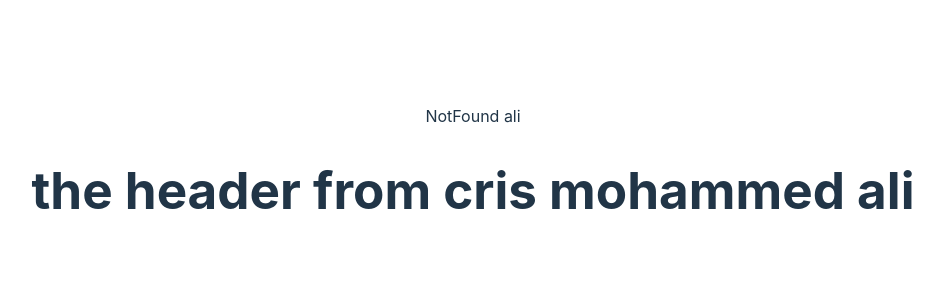
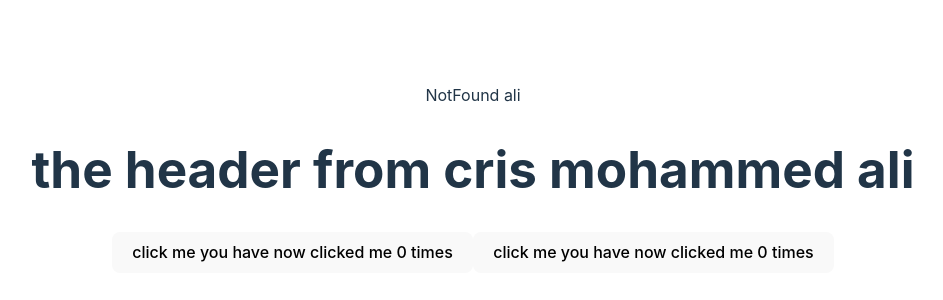
Before and after one commit to Mohammedali03/UserWebSite, a React (Vite) app in the folder react_app/: page /online in a window 1280 px wide. Shown: the part 222-522 px from the top of the page, without its empty margins (167-1110 px from the left). Built offline with nearby package versions, Linux system fonts and the light colour scheme.

Commit message:
this header is just for practising react features

```diff
--- a/react_app/src/Header.jsx
+++ b/react_app/src/Header.jsx
@@ -1,7 +1,46 @@
-import React from 'react'
+import React, { useState } from 'react'
 
 export default function Header() {
+  const [count,setCount]=useState(0)
+  function handleClick(){
+    alert('you clicked me !')
+    setCount(count+1)}
+ const products= [
+  {title:"ps4",id:1,is_a_console:true},
+  {title:"xbox",id:2,is_a_console:true},
+  {title:"pc",id:3,is_a_console:false},
+
+ ]
+
+
+//  const listitems = products.map(element=>
+// <li key={element.id} style={{color:element.is_a_console?'green':'red' }} >
+
+//   {element.title}</li>
+//  );
+
+
+
+
+
+
   return (
-    <div><h1> the header from cris mohammed ali  </h1></div>
-  )
-}
+    <div><h1> the header from cris mohammed ali  </h1>
+
+  <Mybtn count={count} onClick={handleClick}/>
+  <Mybtn count={count} onClick={handleClick}/>
+
+    {/* <ul>
+    {listitems}
+    </ul> */}
+    </div>
+  )}
+  function Mybtn({count,onClick}) {
+
+    return(
+      <button onClick={onClick}>click me
+    you have now clicked me {count} times
+    </button>
+    )
+
+       }
```
